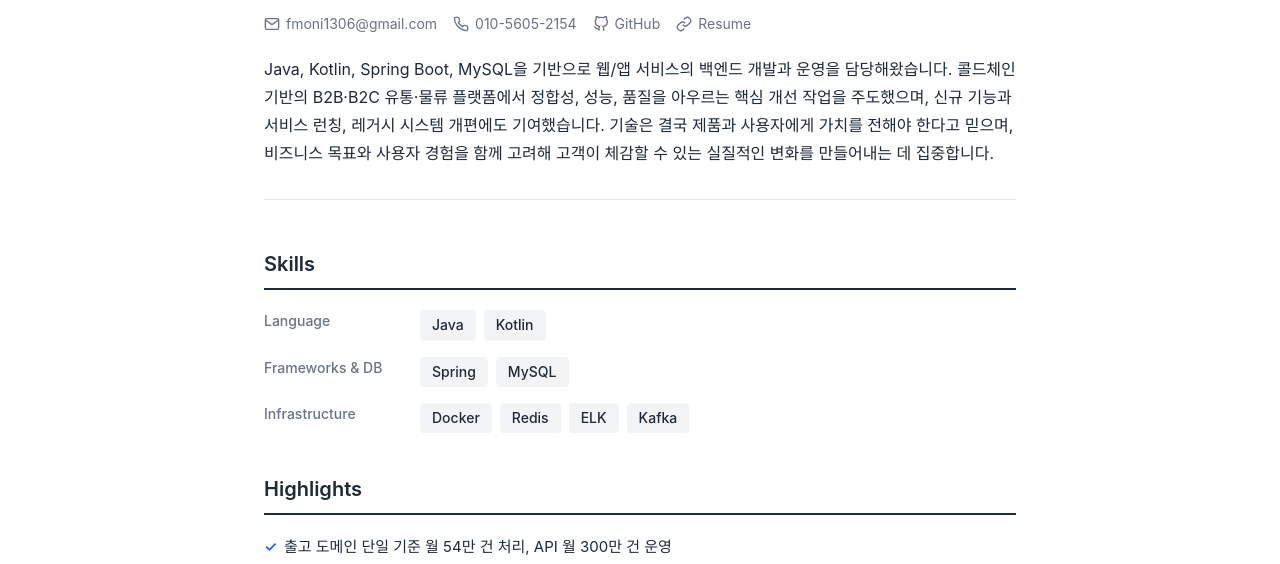
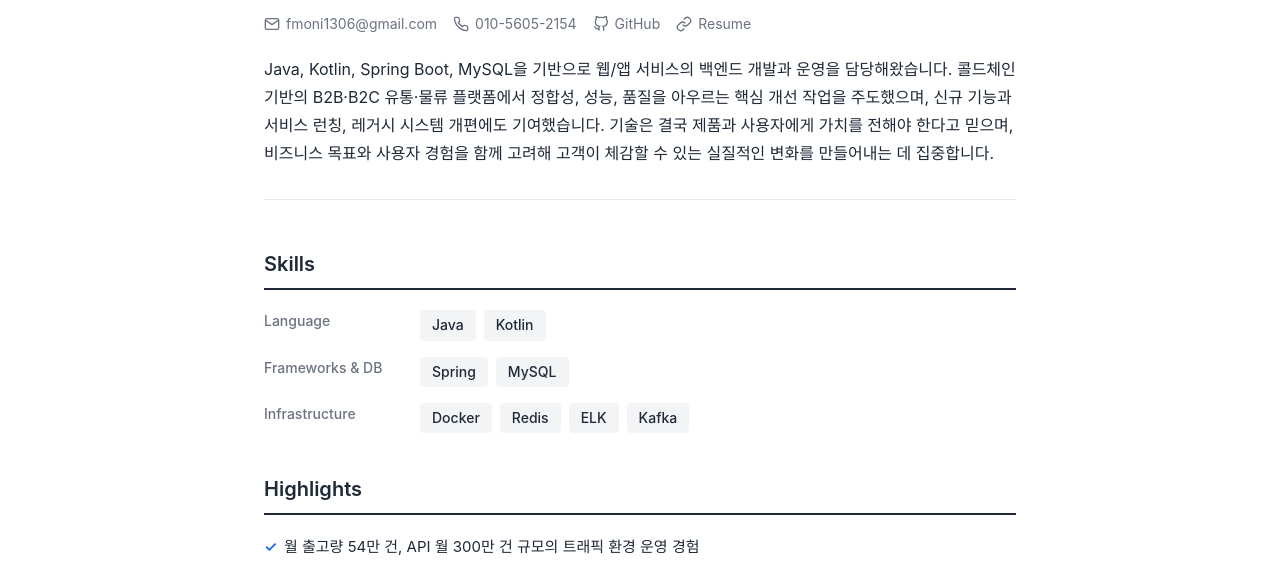
Before and after one commit to fmoni1306/resume, a website: page index.html in a window 1280 px wide. Shown: the part 221-785 px from the top of the page. Drawn offline with Linux system fonts and the light colour scheme; a web font is replaced by a local one.

Commit message:
Update index.html

```diff
--- a/index.html
+++ b/index.html
@@ -110,7 +110,7 @@
         <section class="section">
             <h2 class="section-title">Highlights</h2>
             <ul class="highlights">
-                <li>출고 도메인 단일 기준 월 54만 건 처리, API 월 300만 건 운영</li>
+                <li>월 출고량 54만 건, API 월 300만 건 규모의 트래픽 환경 운영 경험</li>
                 <li>WebFlux 비동기 처리로 데이터 수집 성능 90% 개선 (30분 → 3분)</li>
                 <li>Redis Streams/분산락 기반 동시성 제어로 데이터 정합성 확보</li>
                 <li>자가진단 알고리즘 응답 속도 98% 개선 (60초 → 1초 이내)</li>
```
